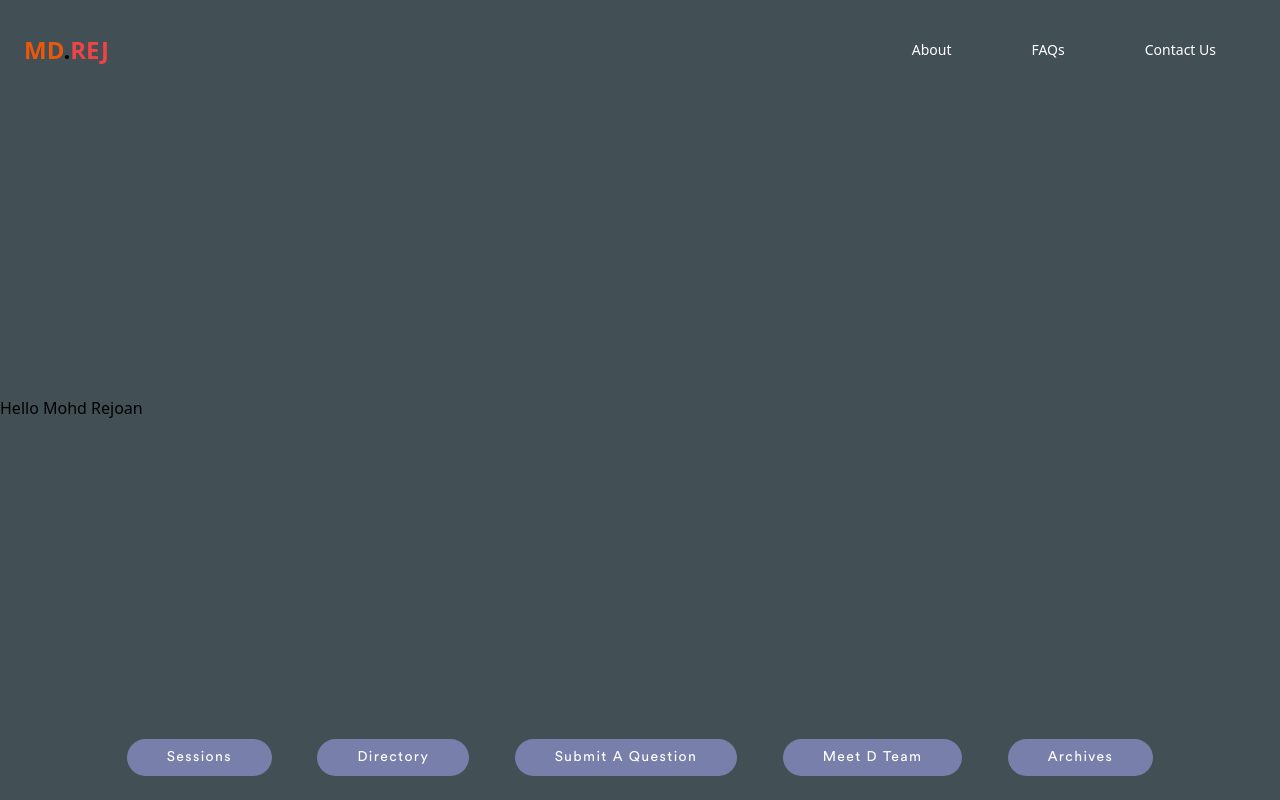
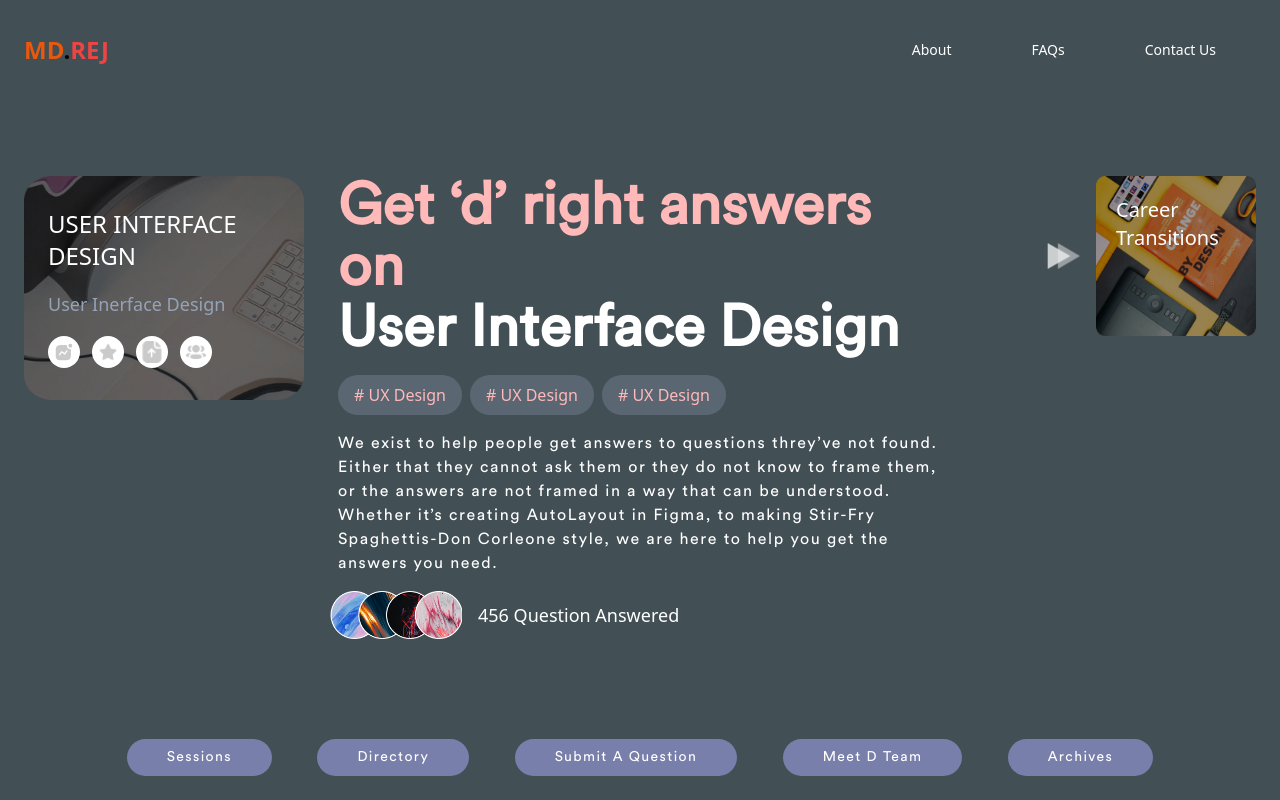
Before and after one commit to rejoan121615/event-handler-react, a React (Vite) app: page /directory in a window 1280 px wide. Built offline with nearby package versions, Linux system fonts and the light colour scheme.

Commit message:
qus ans popup close btn function added

```diff
--- /dev/null
+++ b/src/Context/DirQusAnsPortals.jsx
@@ -0,0 +1,10 @@
+import React from 'react'
+
+const QusAns = React.createContext();
+
+
+const QusAnsConsumer = QusAns.Consumer;
+const QusAnsProvider = QusAns.Provider;
+
+
+export { QusAnsConsumer, QusAnsProvider};
--- a/src/app.jsx
+++ b/src/app.jsx
@@ -9,6 +9,7 @@ import {
 } from "react-router-dom";
 import { withRouter } from 'react-router'
 import SessionPage from "./component/MainPageIntro";
+import Directory from './page/Directory';
 
 const App = (props) => {
     return (
@@ -30,7 +31,7 @@ const App = (props) => {
                         <SessionPage />
                     </Route>
                     <Route exact path="/directory">
-                        <h1>Hello Mohd Rejoan</h1>
+                        <Directory />
                     </Route>
 
                     <Route exact path="/salam">
--- a/src/component/Directory/QusAnsPortal.jsx
+++ b/src/component/Directory/QusAnsPortal.jsx
@@ -3,6 +3,7 @@ import usePortal from "../../HOC/usePortal";
 import User from "../../ui/User";
 import CrossBtn from "../../ui/CrossBtn";
 import QusAns from "../../ui/Directory/QusAns";
+import { QusAnsConsumer } from '../../Context/DirQusAnsPortals'
 
 let className =
     " w-11/12 max-w-[800px] sm:p-6 sm:pt-8 xl:max-w-[920px] xl:p-10 xl:pt-[12]";
@@ -11,7 +12,7 @@ const QusAnsPortal = (props) => {
     return (
         <div className=" w-full ">
             {/* top side  */}
-            <div className="flex justify-between">
+            <div className="flex justify-between items-center">
                 {/* left side  */}
                 <div className=" flex flex-col sm:flex-row sm:items-center">
                     <h1 className=" display-1 leading-10 sm:leading-[50px] xl:leading-[60px] 2xl:leading-[70px] text-sec capitalize">
@@ -22,7 +23,14 @@ const QusAnsPortal = (props) => {
                     </h6>
                 </div>
                 {/* right side btn  */}
-                <CrossBtn />
+                {/* <CrossBtn /> */}
+                <QusAnsConsumer>
+                    {(value) => {
+                        return (
+                            <CrossBtn click={value.open} />
+                        )
+                    }}
+                </QusAnsConsumer>
             </div>
             {/* user wrapper  */}
             <div className=" mt-4 lg:mt-6 flex flex-col gap-y-4 max-h-[65vh] overflow-y-scroll">
--- a/src/page/Directory.jsx
+++ b/src/page/Directory.jsx
@@ -1,17 +1,22 @@
-import React from "react";
+import React, { useState } from "react";
 import HeaderBar from "../component/HeaderBar";
 import BottomNavigation from "../component/BottomNavigation";
 import DirectoryIntro from "../component/Directory/DirectoryIntro";
 import QusAnsPortal from "../component/Directory/QusAnsPortal";
-
+import { QusAnsProvider } from "../Context/DirQusAnsPortals";
 
 const Home = (props) => {
+    const [qusPortal, usequsPortal] = useState(false);
+    // qus ans contexts
+    const portalHandler = () => {
+        usequsPortal(!qusPortal);
+    };
     return (
         <React.Fragment>
-            <HeaderBar />
-            <DirectoryIntro />
-            <BottomNavigation />
-            <QusAnsPortal />
+            <QusAnsProvider value={{ open: portalHandler }}>
+                <DirectoryIntro />
+                {qusPortal && <QusAnsPortal />}
+            </QusAnsProvider>
         </React.Fragment>
     );
 };
--- a/src/ui/CrossBtn.jsx
+++ b/src/ui/CrossBtn.jsx
@@ -3,7 +3,7 @@ import CrossBtnImg from '../assets/img/icons/cross-btn.png'
 
 const CrossBtn = (props) => {
   return (
-    <button className="
+    <button onClick={props.click} className="
            bg-[#657175] w-10 h-10 flex justify-center items-center rounded-xl">
           <img src={CrossBtnImg} alt="cross btn img" className=' w-4 md:w-5' />
       </button>
--- a/src/ui/Directory/GetRightAns.jsx
+++ b/src/ui/Directory/GetRightAns.jsx
@@ -5,6 +5,7 @@ import Thum1 from "../../assets/img/directory/Hero Page/unsplash_8uZPynIu-rQ.png
 import Thum2 from "../../assets/img/directory/Hero Page/unsplash_OlTjeydUpQw.png";
 import Thum3 from "../../assets/img/directory/Hero Page/unsplash_pVq6YhmDPtk.png";
 import Thum4 from "../../assets/img/directory/Hero Page/unsplash_Tyg0rVhOTrE.png";
+import { QusAnsConsumer } from "../../Context/DirQusAnsPortals";
 
 const GetRightAns = (props) => {
     return (
@@ -55,7 +56,20 @@ const GetRightAns = (props) => {
                 get the answers you need.
             </p>
             {/* question and answer  */}
-            <ThumbnailLists items={[Thum1, Thum2, Thum3, Thum4]} big={true} text="456 Question answered" textStyle={'text-sec'} className="mt-4" />
+            <QusAnsConsumer>
+                {(value) => {
+                    return (
+                        <ThumbnailLists
+                            click={value.open}
+                            items={[Thum1, Thum2, Thum3, Thum4]}
+                            big={true}
+                            text="456 Question answered"
+                            textStyle={"text-sec"}
+                            className="mt-4"
+                        />
+                    );
+                }}
+            </QusAnsConsumer>
         </div>
     );
 };
--- a/src/ui/ThumbnailLists.jsx
+++ b/src/ui/ThumbnailLists.jsx
@@ -1,8 +1,9 @@
 import React, { useState } from "react";
+
 
 const ThumbnailLists = (props) => {
     return (
-        <div className={`flex items-center ml-3 ${props.className}`}>
+        <div onClick={props.click} className={`flex items-center ml-3 cursor-pointer ${props.className}`}>
             {/* all item container  */}
             <div className="flex">
                 {/* all items  */}
--- a/src/ui/User.jsx
+++ b/src/ui/User.jsx
@@ -2,7 +2,6 @@ import React from 'react'
 import UserImg from '../assets/img/users/user.png'
 
 const User = (props) => {
-    console.log("user props => ", props)
   return (
       <div className=" flex mb-2 last:mb-0 2xl:mb-0">
           {/* img  */}
```
